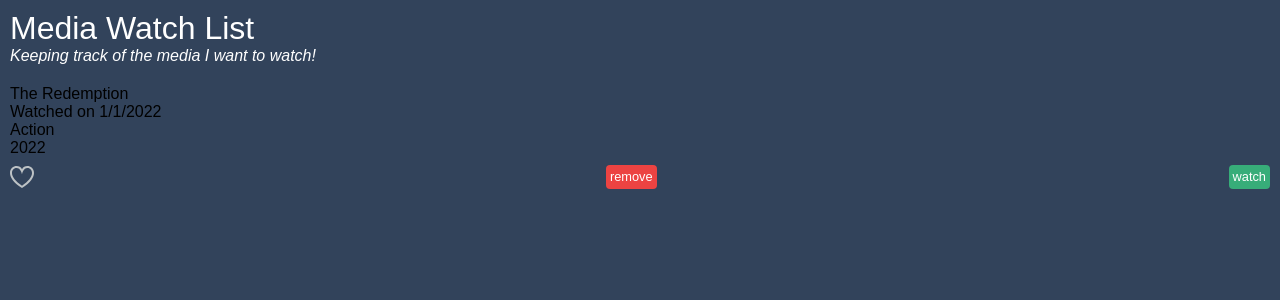
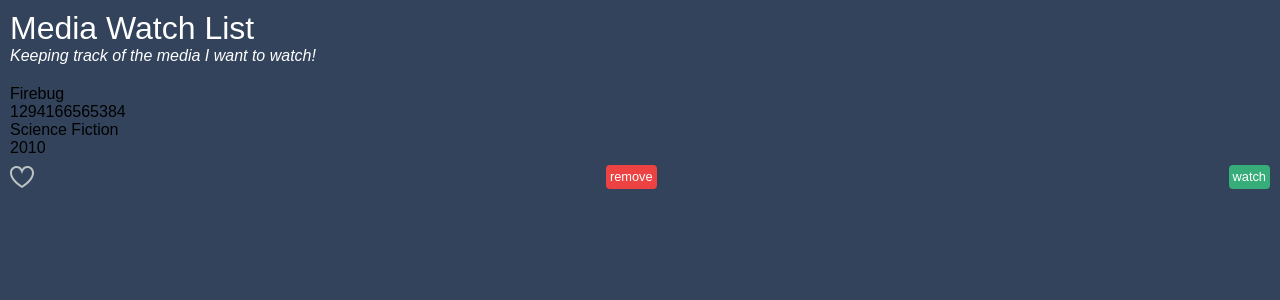
Before and after one commit to neshmasood/angular-first-app, an Angular app in the folder my-first-app/: page / in a window 1280 px wide. Shown: the top 300 px of the page. Built offline with nearby package versions, Linux system fonts and the light colour scheme.

Commit message:
getting data to a component using @input function

```diff
--- a/my-first-app/src/app/app.component.html
+++ b/my-first-app/src/app/app.component.html
@@ -4,7 +4,6 @@
     <p class="description">Keeping track of the media I want to watch!</p>
   </header>
   <!-- # DOM element. custom elements need open and closing tags -->
-  <app-media-item>
-
+  <app-media-item [mediaItem]="firstMediaItem">
   </app-media-item>
 </section>
--- a/my-first-app/src/app/app.component.ts
+++ b/my-first-app/src/app/app.component.ts
@@ -6,5 +6,14 @@
   styleUrls: ['./app.component.css']
 })
 export class AppComponent {
-  title = 'my-first-app';
+  firstMediaItem = {
+    id: 1,
+    name: 'Firebug',
+    medium: 'Series',
+    category: 'Science Fiction',
+    year: 2010,
+    watchedOn: 1294166565384,
+    isFavorite: false
+  };
+
 }
--- a/my-first-app/src/app/media-item.component.html
+++ b/my-first-app/src/app/media-item.component.html
@@ -1,7 +1,7 @@
-<h2> The Redemption</h2>
-<div>Watched on 1/1/2022</div>
-<div>Action</div>
-<div>2022</div>
+<h2> {{ mediaItem.name }}</h2>
+<div>{{ mediaItem.watchedOn }}</div>
+<div>{{ mediaItem.category }}</div>
+<div>{{ mediaItem.year}}</div>
 <div class="tools">
     <svg
     class="favorite" xmlns="http://www.w3.org/2000/svg" viewBox="0 0 24 24">
--- a/my-first-app/src/app/media-item.component.ts
+++ b/my-first-app/src/app/media-item.component.ts
@@ -1,4 +1,4 @@
-import { Component } from '@angular/core';
+import { Component, Input } from '@angular/core';
 
 @Component({
   selector: 'app-media-item',
@@ -6,6 +6,10 @@
   styleUrls: ['./media-item.component.css']
 })
 export class MediaItemComponent {
+    // @Input() is a media decorator, we can use this to get data to the component written after it in this case mediaItem. Property name is mediaItem which comes from app-media-item component.
+    @Input() mediaItem;
+
+
     onDelete(){
         console.log('deleted')
     }
--- a/my-first-app/tsconfig.json
+++ b/my-first-app/tsconfig.json
@@ -18,6 +18,7 @@
     "importHelpers": true,
     "target": "es2020",
     "module": "es2020",
+    "noImplicitAny": false,
     "lib": [
       "es2020",
       "dom"
```
